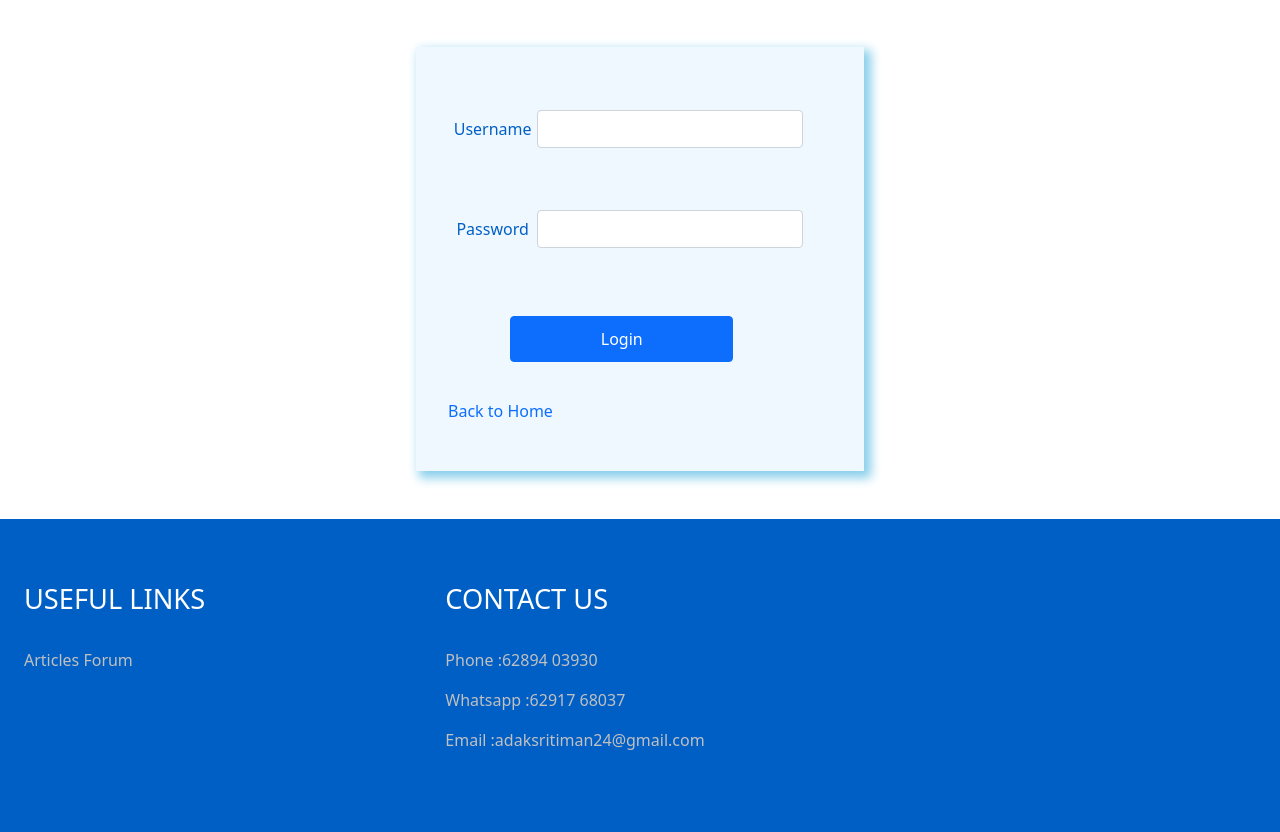
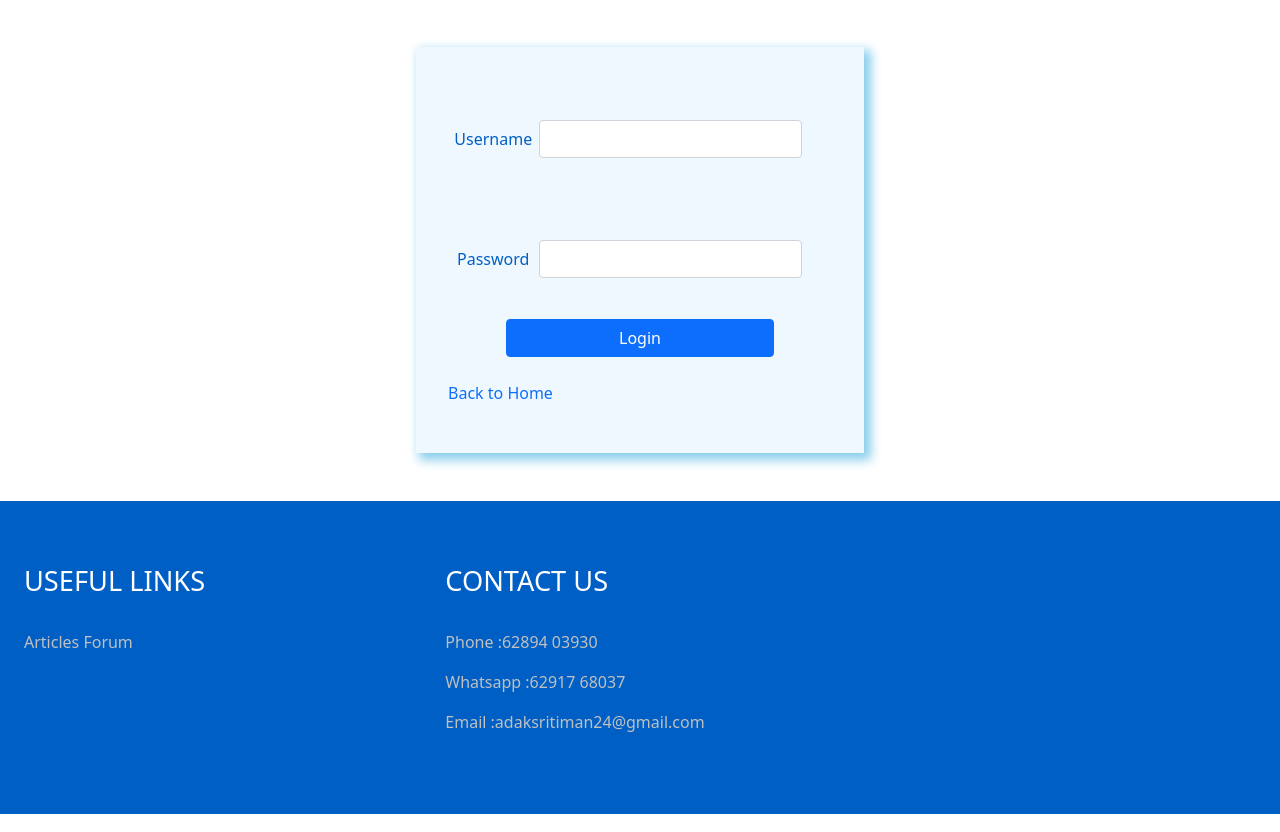
Before and after one commit to adaksritiman24/Online-Doctor-Appointment-System, a Django app: page /accounts/login/doctor/ in a window 1280 px wide. Shown: the part 56-888 px from the top of the page. Run offline with Django 3.2, Linux system fonts and the light colour scheme.

Commit message:
Updated css in doctor index and login page

```diff
--- /dev/null
+++ b/odas/static/doctor/css/animation.css
@@ -0,0 +1,30 @@
+#hello-doctor {
+    animation: top-in 2s forwards ease-out;
+}
+
+#doc-index-banner {
+    animation: bottom-up 2s forwards ease-out;
+
+}
+
+@keyframes top-in {
+    0% {
+        opacity: 0;
+        transform: translateY(-500px);
+    }
+    100% {
+        opacity: 1;
+        transform: translateY(0px);
+    }
+}
+
+@keyframes bottom-up {
+    0% {
+        opacity: 0;
+        transform: translateY(20vh);
+    }
+    100% {
+        opacity: 1;
+        transform: translateY(0px);
+    }
+}
--- a/odas/static/doctor/css/index.css
+++ b/odas/static/doctor/css/index.css
@@ -22,6 +22,7 @@ body{
 
 body > footer{
     flex-grow: 1;
+    z-index: 2;
 }
 
 .alert-m-error {
@@ -118,7 +119,7 @@ body > footer{
 
 .login-form{
     width: 30vw;
-    height: 40vh;
+    height: 30vh;
 }
 
 .login-form td{
@@ -126,16 +127,15 @@ body > footer{
     vertical-align: middle;
     color: #005fc5;
 }
+.login-form td > input {
+    width: 90%;
+}
 
 .doc-login-btn{
-    margin-left: 70%;
-    padding: 10px 100%;
+   width: 70%;
+   margin: auto;
 }
 
-.form-control{
-    width: 90%;
-    margin-right: 0;
-}
 
 .form-center{
     align-items: center;
--- a/odas/templates/doctor/base.html
+++ b/odas/templates/doctor/base.html
@@ -10,6 +10,7 @@
     <link href="https://cdn.jsdelivr.net/npm/bootstrap@5.1.3/dist/css/bootstrap.min.css" rel="stylesheet" integrity="sha384-1BmE4kWBq78iYhFldvKuhfTAU6auU8tT94WrHftjDbrCEXSU1oBoqyl2QvZ6jIW3" crossorigin="anonymous">
 
     <link rel="stylesheet" href="{% static 'doctor/css/index.css' %}">
+    <link rel="stylesheet" href="{% static 'doctor/css/animation.css' %}">
 
     <!-- jquery -->
     <script src="https://ajax.googleapis.com/ajax/libs/jquery/3.5.1/jquery.min.js"></script>
--- a/odas/templates/doctor/doctor-login.html
+++ b/odas/templates/doctor/doctor-login.html
@@ -3,7 +3,7 @@
 {% block content %}
 <form action="" method="post" class="form-center mt-5">
     {% csrf_token %}
-    <table class="login-form" cellpadding="0" cellspacing="0">
+    <table class="login-form">
         <tbody>
             <tr>
                 <td>
@@ -22,13 +22,11 @@
                 </td>
             </tr>
 
-            <tr>
-                <td>
-                    <input type="submit" value="Login" class="btn btn-primary doc-login-btn">
-                </td>
-            </tr>
         </tbody>
     </table>
+    <div class="d-flex justify-content-center mb-4">
+        <input type="submit" value="Login" class="btn btn-primary doc-login-btn">
+    </div>
     <div>
         <!-- error messages -->
         {% for m in messages %}
--- a/odas/templates/doctor/index.html
+++ b/odas/templates/doctor/index.html
@@ -3,8 +3,8 @@
 
 {% block content %}
 
-<h1 class="text-center">Hello Doctor! Welcome to the Online Doctor Appointment System</h1>
-<div class="form-center index-page-form">
+<h1 class="text-center" id="hello-doctor">Hello Doctor! Welcome to the Online Doctor Appointment System</h1>
+<div class="form-center index-page-form" id="doc-index-banner">
     <div class="form-stack">
         <div class="form-stack-item"><a href="{% url 'dr' %}">Register</a></div>
         <div class="form-stack-item"><a href="{% url 'dl' %}">Login</a></div>
```
Also changed, not shown: odas/templates/doctor/doctor-registration.html (+17 -10 lines), odas/static/doctor/imgs/reg.webp (added).
